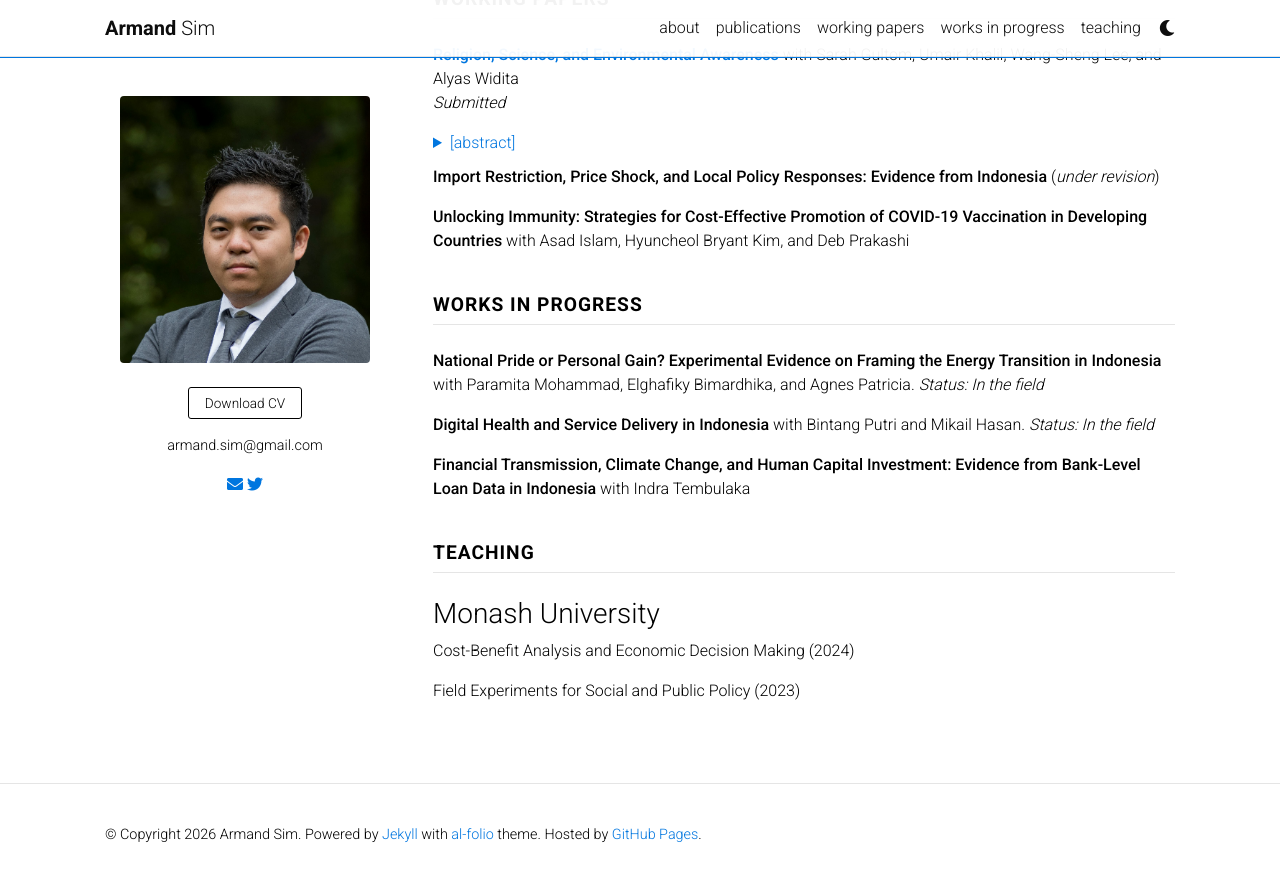
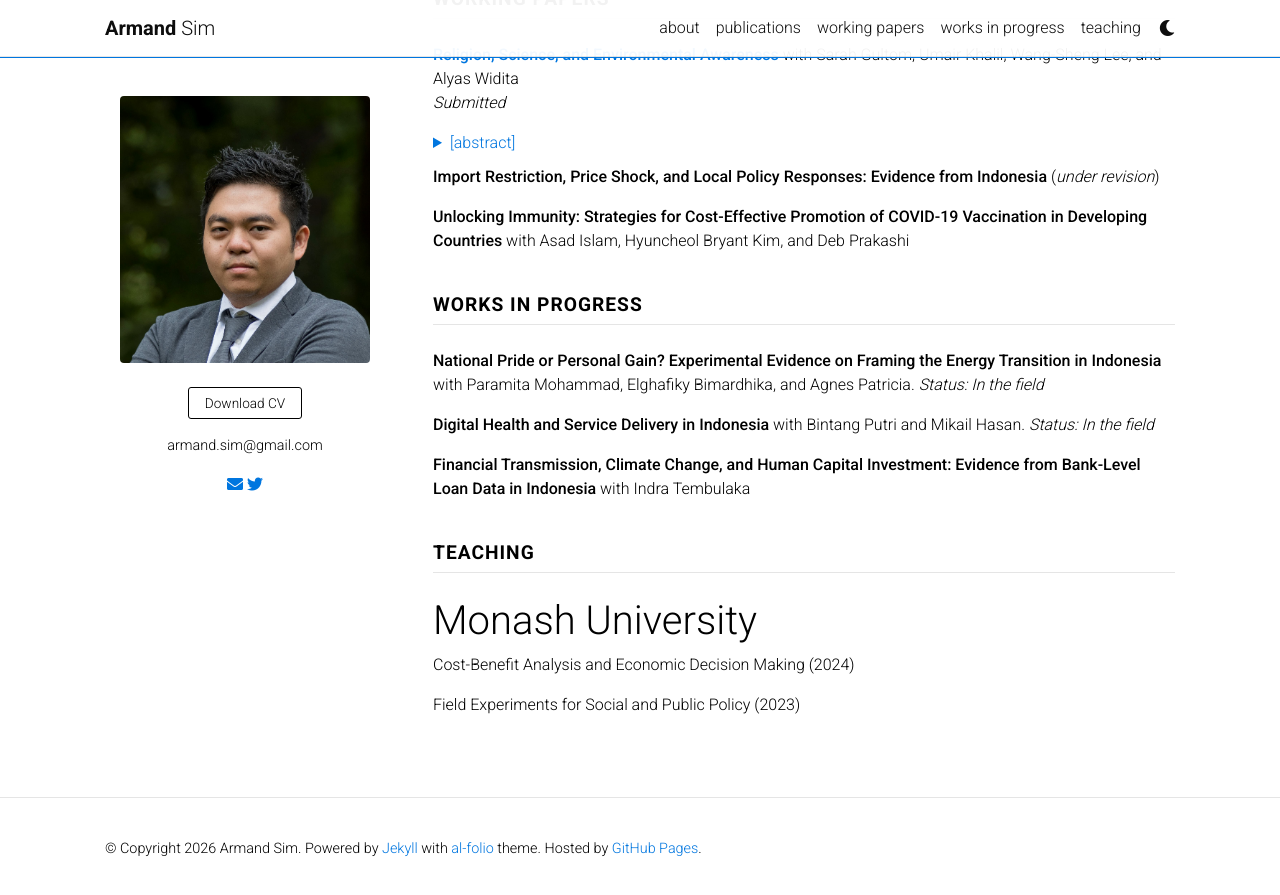
Before and after one commit to armandsim/armandsim.github.io, a Jekyll site: the page built from _pages/about.md, in a window 1280 px wide and 900 px high, scrolled down 786 px. Shown: the top 895 px of the window. Built offline with Jekyll 4.4.1, drawn with Linux system fonts in a browser that asks for light colours; comment, search, counter and statistics services are not loaded; a style sheet for code colours, icons or effects is not loaded.

Commit message:
Update teaching section

```diff
--- a/_pages/about.md
+++ b/_pages/about.md
@@ -108,7 +108,7 @@ in Indonesia** with Indra Tembulaka
 
 ## teaching
 
-### Monash University
+# Monash University
 
 Cost-Benefit Analysis and Economic Decision Making (2024)
 
```
